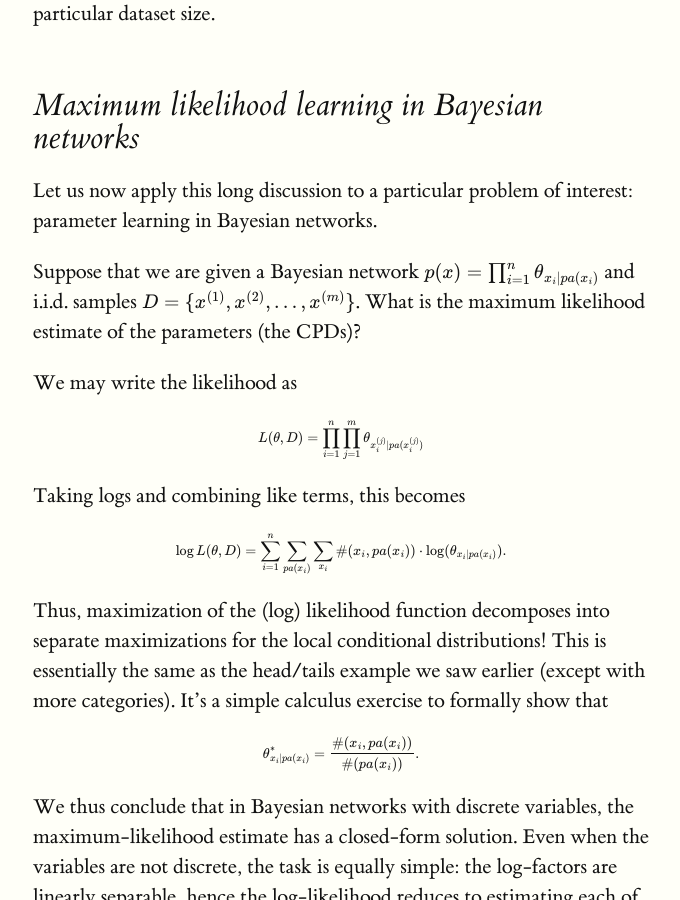
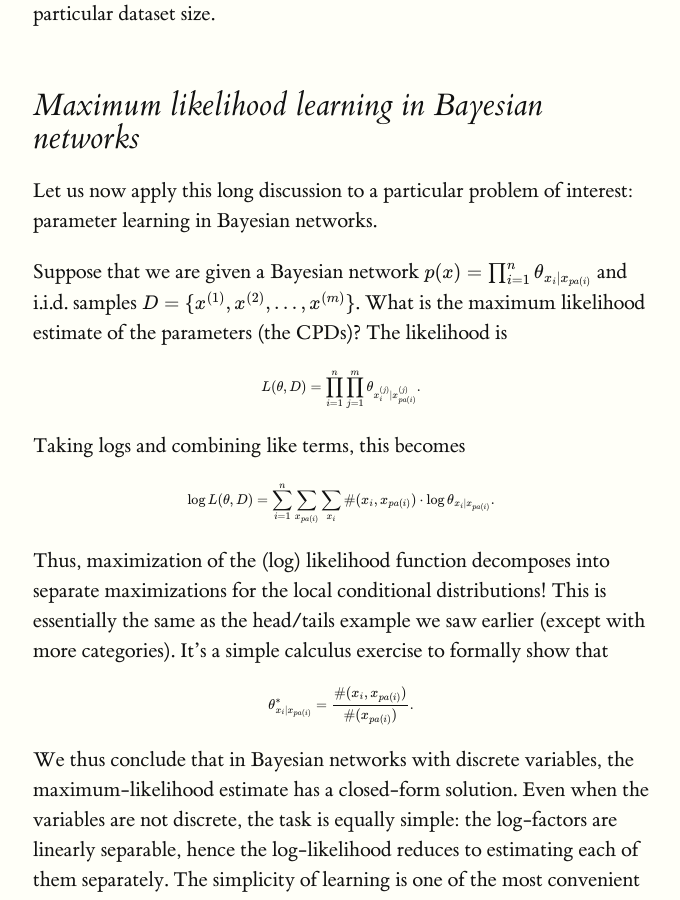
Before and after one commit to ermongroup/cs228-notes, a Jekyll site: the page built from learning/directed/index.md, in a window 1280 px wide and 900 px high, scrolled down 5953 px. Shown: the whole window, without its empty margins (127-807 px from the left). Built offline with Jekyll 4.4.1, drawn with Linux system fonts in a browser that asks for light colours; formulas are drawn with MathJax 3.

Commit message:
Update notation of parent variables for MLE in BNs to match structured learning notes

```diff
--- a/learning/directed/index.md
+++ b/learning/directed/index.md
@@ -45,7 +45,7 @@ This objective asks that $$p$$ assign high probability to instances sampled from
 However, there is still a problem: in general we do not know $$p^*$$. We will thus approximate the expected log-likelihood $$\E_{x \sim p^*} [ \log p(x) ]$$ with the empirical log-likelihood (a Monte-Carlo estimate):
 
 $$
-\E_{x \sim p^*} [ \log p(x) ] \approx \frac{1}{|D|} \sum_{x \in D}  \log p(x),
+\E_{x \sim p^*} [ \log p(x) ] \approx \frac{1}{|D|} \sum_{x \in D} \log p(x),
 $$
 
 where $$D$$ is a dataset drawn i.i.d. from $$p^*$$.
@@ -60,8 +60,7 @@ $$
 
 As a simple example, consider estimating the outcome of a biased coin. Our dataset is a set of tosses and our task is to estimate the probability of heads/tails on the next flip. We assume that the process is controlled by a probability distribution $$p^*(x)$$ where $$x \in \{h,t\}$$. Our class of models $$M$$ is going to be the set of all probability distributions over $$\{h,t\}$$.
 
-How should we choose $$p$$ from $$M$$ if 60 out
-of 100 tosses are heads? Let's assume that $$p(x=h)=\theta$$ and $$p(x=t)=1−\theta$$. If our observed data is $$D = \{h,h,t,h,t\}$$, our likelihood becomes $$\prod_i p(x_i ) = \theta \cdot \theta \cdot (1 − \theta) \cdot \theta \cdot (1 − \theta)$$; maximizing this yields $$\theta = 60\%$$.
+How should we choose $$p$$ from $$M$$ if 60 out of 100 tosses are heads? Let's assume that $$p(x=h)=\theta$$ and $$p(x=t)=1−\theta$$. If our observed data is $$D = \{h,h,t,h,t\}$$, our likelihood becomes $$\prod_i p(x_i ) = \theta \cdot \theta \cdot (1 − \theta) \cdot \theta \cdot (1 − \theta)$$; maximizing this yields $$\theta = 60\%$$.
 
 More generally, our log-likelihood function is simply
 
@@ -86,8 +85,7 @@ Notice that the loss function which corresponds to maximum likelihood estimation
 
 Another example of a loss is the conditional log-likelihood. Suppose we want to predict a set of variables $$y$$ given $$x$$, e.g., for segmentation or stereo vision. We concentrate on predicting $$p(y \mid x)$$, and use a conditional loss function $$L(x,y,p) = −\log p(y \mid x)$$. Since the loss function only depends on $$p(y \mid x)$$, it suffices to estimate the conditional distribution, not the joint. This is the objective function we use to train conditional random fields (CRFs).
 
-Suppose next that our ultimate goal is structured prediction, i.e. given
-$$x$$ we predict $$y$$ via $$\arg\max_y p(y \mid x)$$. What loss function should we use to measure error in this setting?
+Suppose next that our ultimate goal is structured prediction, i.e. given $$x$$ we predict $$y$$ via $$\arg\max_y p(y \mid x)$$. What loss function should we use to measure error in this setting?
 
 One reasonable choice would be the classification error:
 
@@ -133,24 +131,21 @@ We cannot guarantee with certainty the quality of our learned model. This is bec
 
 Let us now apply this long discussion to a particular problem of interest: parameter learning in Bayesian networks.
 
-Suppose that we are given a Bayesian network $$p(x) = \prod^n_{i=1} \theta_{x_i \mid pa(x_i)}$$ and i.i.d. samples $$D=\{x^{(1)},x^{(2)},\ldots,x^{(m)}\}$$. What is the maximum likelihood estimate of the parameters (the CPDs)?
-
-We may write the likelihood as
+Suppose that we are given a Bayesian network $$p(x) = \prod^n_{i=1} \theta_{x_i \mid x_{pa(i)}}$$ and i.i.d. samples $$D=\{x^{(1)},x^{(2)},\ldots,x^{(m)}\}$$. What is the maximum likelihood estimate of the parameters (the CPDs)? The likelihood is
 
 $$
-L(\theta, D) = \prod_{i=1}^n \prod_{j=1}^m \theta_{x_i^{(j)} \mid pa(x_i^{(j)})}
+L(\theta, D) = \prod_{i=1}^n \prod_{j=1}^m \theta_{x_i^{(j)} \mid x_{pa(i)}^{(j)}}.
 $$
 
 Taking logs and combining like terms, this becomes
 
 $$
-\log L(\theta, D) = \sum_{i=1}^n \sum_{pa(x_i)} \sum_{x_i} \#(x_i, pa(x_i)) \cdot \log(\theta_{x_i \mid pa(x_i)}).
+\log L(\theta, D) = \sum_{i=1}^n \sum_{x_{pa(i)}} \sum_{x_i} \#(x_i, x_{pa(i)}) \cdot \log \theta_{x_i \mid x_{pa(i)}}.
 $$
 
-Thus, maximization of the (log) likelihood function decomposes into separate maximizations for the local conditional distributions!
-This is essentially the same as the head/tails example we saw earlier (except with more categories). It's a simple calculus exercise to formally show that
+Thus, maximization of the (log) likelihood function decomposes into separate maximizations for the local conditional distributions! This is essentially the same as the head/tails example we saw earlier (except with more categories). It's a simple calculus exercise to formally show that
 
-$$ \theta^*_{x_i \mid pa(x_i)} = \frac{\#(x_i, pa(x_i))}{\#(pa(x_i))}. $$
+$$ \theta^*_{x_i \mid x_{pa(i)}} = \frac{\#(x_i, x_{pa(i)})}{\#(x_{pa(i)})}. $$
 
 We thus conclude that in Bayesian networks with discrete variables, the maximum-likelihood estimate has a closed-form solution. Even when the variables are not discrete, the task is equally simple: the log-factors are linearly separable, hence the log-likelihood reduces to estimating each of them separately. The simplicity of learning is one of the most convenient features of Bayesian networks.
 
```
